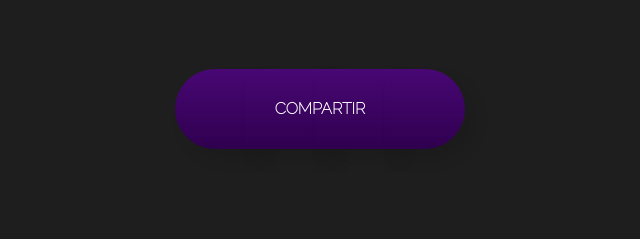
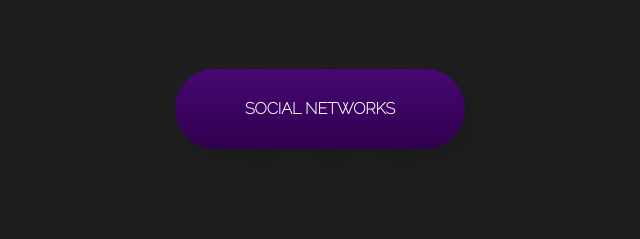
Before and after one commit to Luis-Almenarez/portfolio-luis-almenarez.github.io, a plain HTML site: page index.html in a window 1280 px wide. Shown: the part 3381-3620 px from the top of the page, 320-960 px from the left. Drawn offline with Linux system fonts and the light colour scheme.

Commit message:
Se cambia el nombre al botón "Social Networks"

```diff
--- a/index.html
+++ b/index.html
@@ -132,7 +132,7 @@
             </button>
         </form>
         <div class="compartir">
-            <span>Compartir</span>
+            <span>social networks</span>
             <nav>
                 <a href="https://www.linkedin.com/in/luis-almenarez/" target="_blank"><i class="fab fa-linkedin"></i></a>
                 <a href="https://twitter.com/Almeis_Dev" target="_blank"><i class="fab fa-twitter"></i></a>
```
